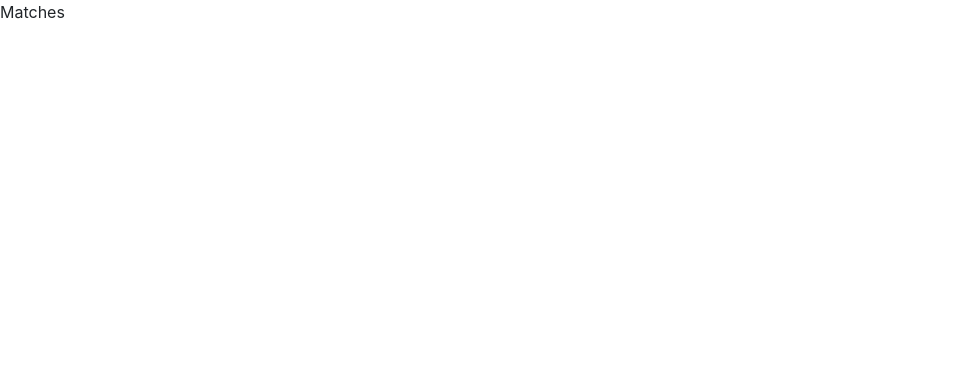
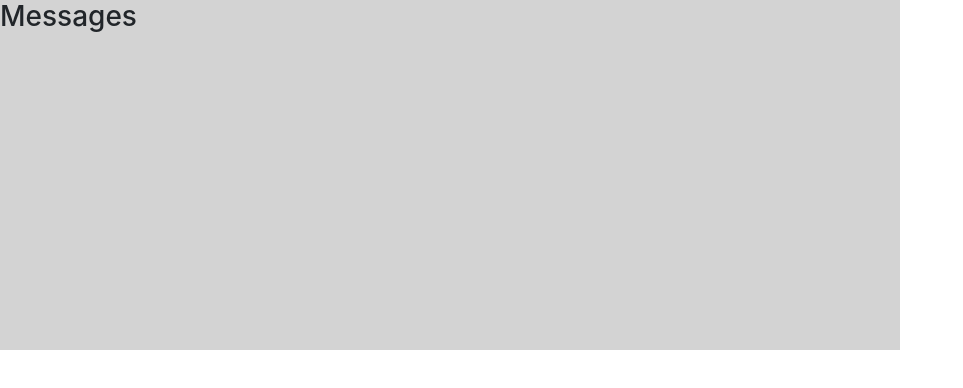
Before and after one commit to studypal/studypal, a React app: page /profile in a window 1280 px wide. Shown: the top 388 px of the page, without its empty margins (0-963 px from the left). Built offline with nearby package versions, Linux system fonts and the light colour scheme.

Commit message:
trying to work on profile.jsx

```diff
--- a/client/components/Profile.jsx
+++ b/client/components/Profile.jsx
@@ -20,8 +20,8 @@ const Profile = props => {
   //     const allChats = await res.json();
   //     setChats(allChats);
   //   };
-    const loadMatches = () => {
-      console.log('loadMatches called')
+    const loadMatches = async () => {
+        console.log('loadMatches called')
     //   const res = await fetch(`/users/matches/${props.username}`);
     //   const matchList = await res.json();
     //   setMatches(matchList);
@@ -29,8 +29,7 @@ const Profile = props => {
 
   return (
     <div>
-        <p>Matches</p>
-      {/* <ProfileMessages chats={chats} username={props.username} /> */}
+      <ProfileMessages chats={chats} username={props.username} />
       {/* <ProfileMatches /> */}
     </div>
   );
```
